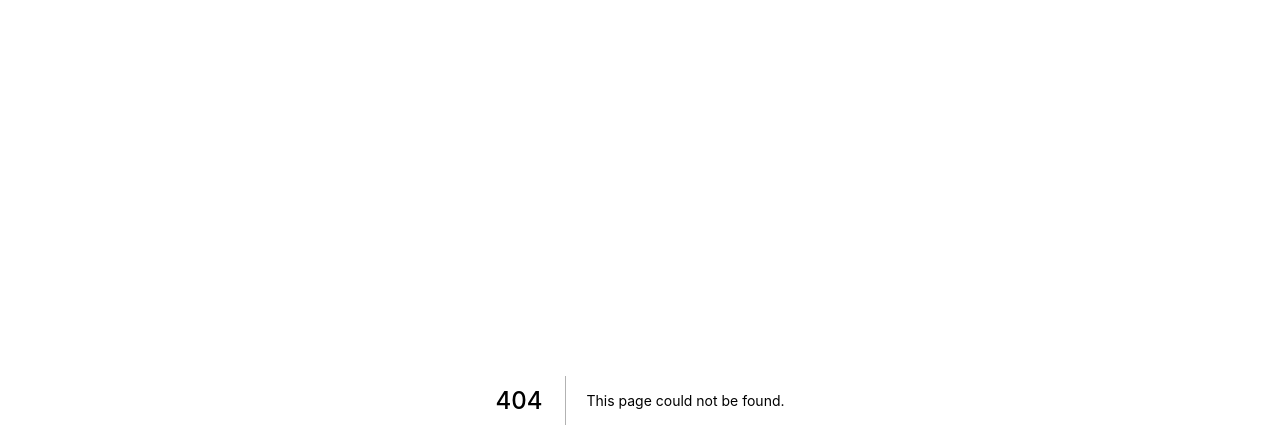
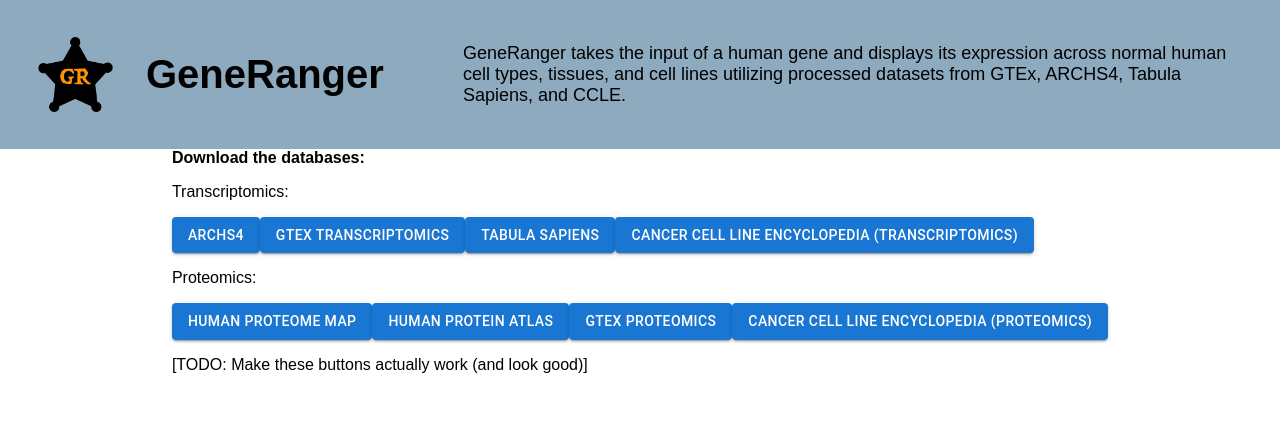
Before and after one commit to MaayanLab/GeneRanger, a Next.js app: page /downloads in a window 1280 px wide. Before the commit this address had no page. Shown: the top 448 px of the page. Built offline with nearby package versions, Linux system fonts and the light colour scheme.

Commit message:
split api/downloads page into two pages

```diff
--- a/components/footer.js
+++ b/components/footer.js
@@ -1,7 +1,7 @@
 import * as React from 'react';
 import styles from '../styles/Footer.module.css';
 import Image from 'next/image';
-import Link from 'next/link'
+import Link from 'next/link';
 import { Button } from '@mui/material';
 
 export default class Footer extends React.Component {
@@ -12,7 +12,8 @@ export default class Footer extends React.Component {
                 <div className={styles.footerLinks}>
                     <div><a className={styles.link} href="mailto:avi.maayan@mssm.edu">Contact Us</a></div>
                     <div><a className={styles.link} href="https://github.com/MaayanLab/single-gene-expression-dashboard/blob/main/LICENSE">Usage License</a></div>
-                    <div><Link href="/documentation"><a className={styles.link}>API & Downloads Page</a></Link></div>
+                    <div><Link href="/api_documentation"><a className={styles.link}>API Documentation</a></Link></div>
+                    <div><Link href="/downloads"><a className={styles.link}>Database Downloads</a></Link></div>
                 </div>
                 <div>
                     <a href="https://icahn.mssm.edu/research/bioinformatics" target="_blank" rel="noopener noreferrer"><Image src="/images/icahn_cb.png" alt="School Logo" width={137} height={80} /></a>
--- a/components/header.js
+++ b/components/header.js
@@ -1,13 +1,18 @@
 import * as React from 'react';
 import styles from '../styles/Header.module.css';
+import Link from 'next/link';
 
 export default class Header extends React.Component {
 
     render() {
         return (
             <div className={styles.title}>
-                <img className={styles.mainLogo} src="/images/logo.png" alt="App Logo" width={75} height={"auto"} />
-                <h1 className={styles.header}>GeneRanger</h1>
+                <Link href="/gene/A2M">
+                    <img className={styles.mainLogo} src="/images/logo.png" alt="App Logo" width={75} height={"auto"} />
+                </Link>
+                <Link href="/gene/A2M">
+                    <h1 className={styles.header}>GeneRanger</h1>
+                </Link>
                 <div className={styles.text}>GeneRanger takes the input of a human gene and displays its expression across normal human cell types, tissues, and cell lines utilizing processed datasets from GTEx, ARCHS4, Tabula Sapiens, and CCLE.</div>
             </div>
         );
--- /dev/null
+++ b/pages/downloads.js
@@ -0,0 +1,44 @@
+import 'react-grid-layout/css/styles.css';
+import 'react-resizable/css/styles.css';
+import React from 'react';
+import styles from '../styles/Main.module.css';
+import Footer from '../components/footer';
+import Header from '../components/header';
+import Head from '../components/head';
+import Button from '@mui/material/Button';
+
+export default function Page() {
+
+    return (
+
+        <div style={{position: 'relative', minHeight: '100vh'}}>
+
+            <Head/>
+
+            <div className={styles.mainDiv}>
+
+                <Header/>
+
+                <div style={{height: '1500px'}}>
+                        <b>Download the databases:</b>
+
+                    <p>Transcriptomics:</p>
+                    <Button variant="contained" color="primary">ARCHS4</Button>
+                    <Button variant="contained" color="primary">GTEx Transcriptomics</Button>
+                    <Button variant="contained" color="primary">Tabula Sapiens</Button>
+                    <Button variant="contained" color="primary">Cancer Cell Line Encyclopedia (Transcriptomics)</Button>
+                    <p>Proteomics:</p>
+                    <Button variant="contained" color="primary">Human Proteome Map</Button>
+                    <Button variant="contained" color="primary">Human Protein Atlas</Button>
+                    <Button variant="contained" color="primary">GTEx Proteomics</Button>
+                    <Button variant="contained" color="primary">Cancer Cell Line Encyclopedia (Proteomics)</Button>
+                    <p>[TODO: Make these buttons actually work (and look good)]</p>
+
+                </div>
+                <Footer/>
+
+            </div>
+        </div>
+
+    )
+  }
```
Also changed, not shown: pages/api_documentation.js (renamed from pages/documentation.js, +0 -18 lines).
